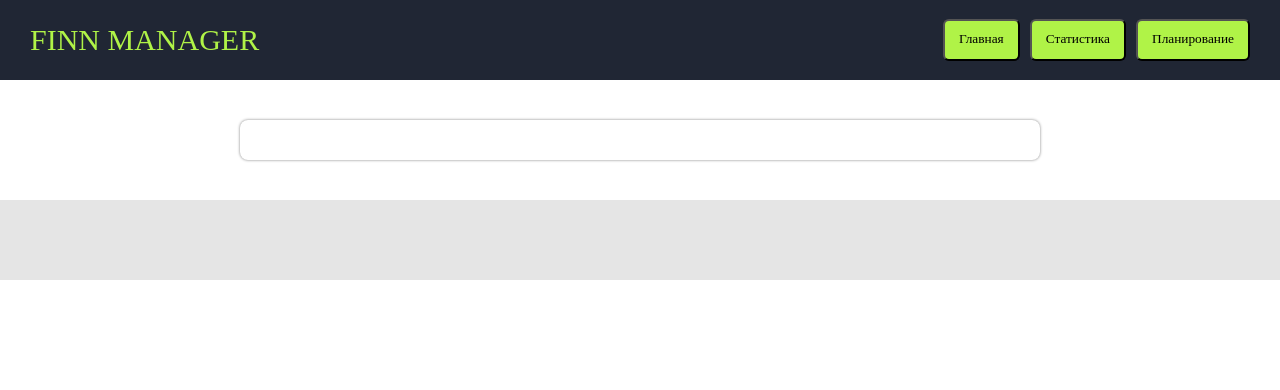
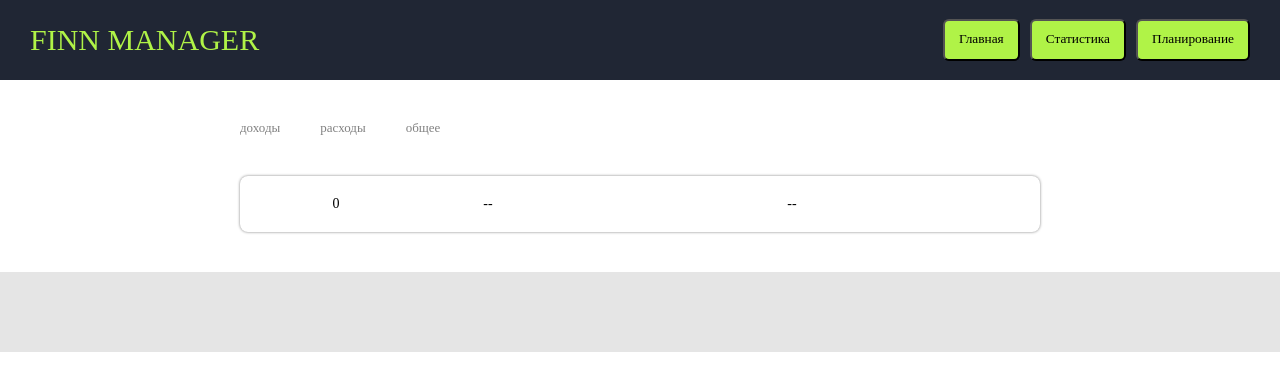
Before and after one commit to sergey87chuvasov/react-project12, a React (Create React App) app: page / in a window 1280 px wide. Both pictures are taken after a click on the button "Статистика". Shown: the top 390 px of the page. Built offline with nearby package versions, Linux system fonts and the light colour scheme.

Commit message:
added statistics component improvement to the project

```diff
--- a/src/components/views/local/DataList.jsx
+++ b/src/components/views/local/DataList.jsx
@@ -1,22 +1,88 @@
-import React from 'react';
+import React, { useEffect, useState } from 'react';
 import css from '../../../styles/dataList.css';
 
-const { DataContainer, ContentCell, ContentLine } = css;
+const { DataContainer, ContentCell, ContentLine, ButtonsLine, ButtonItem } =
+  css;
 
 const DataList = (props) => {
   const { data = [] } = props;
+  const [dataType, setDataType] = useState('расход');
+  const filterData = data.filter((item) => item.split('::')[1] === dataType);
+  const filterDataSumm = data
+    .filter((item) => item.split('::')[1] === dataType)
+    .reduce((summ, item) => {
+      return (
+        summ +
+        +(item.split('::')[0].split(' ')[0] + item.split('::')[0].split(' ')[1])
+      );
+    }, 0);
+
+  const filterDataDelta = data.reduce((summ, item) => {
+    if (item.split('::')[1] === 'доход') {
+      return (
+        summ +
+        +(item.split('::')[0].split(' ')[0] + item.split('::')[0].split(' ')[1])
+      );
+    } else {
+      return (
+        summ -
+        +(item.split('::')[0].split(' ')[0] + item.split('::')[0].split(' ')[1])
+      );
+    }
+  }, 0);
+
+  const reduceDataType1 = () => setDataType('доход');
+  const reduceDataType2 = () => setDataType('расход');
+  const reduceDataType3 = () => setDataType('');
+
+  useEffect(() => {
+    console.log(data);
+  }, []);
+
   return (
     <React.Fragment>
+      <ButtonsLine>
+        <ButtonItem onClick={reduceDataType1}>доходы</ButtonItem>
+        <ButtonItem onClick={reduceDataType2}>расходы</ButtonItem>
+        <ButtonItem onClick={reduceDataType3}>общее</ButtonItem>
+      </ButtonsLine>
       <DataContainer>
-        {data.map((item, index) => {
+        {filterData.length > 0 && (
+          <React.Fragment>
+            {filterData.map((item, index) => {
               return (
-            <ContentLine key={index}>
+                <ContentLine key={index} style={{ marginBottom: '10px' }}>
                   <ContentCell width={'20%'}>{item.split('::')[0]}</ContentCell>
                   <ContentCell width={'20%'}>{item.split('::')[1]}</ContentCell>
                   <ContentCell width={'60%'}>{item.split('::')[2]}</ContentCell>
                 </ContentLine>
               );
             })}
+            <ContentLine>
+              <ContentCell width={'20%'}>{filterDataSumm}</ContentCell>
+              <ContentCell width={'20%'}>--</ContentCell>
+              <ContentCell width={'60%'}>--</ContentCell>
+            </ContentLine>
+          </React.Fragment>
+        )}
+        {filterData.length === 0 && (
+          <React.Fragment>
+            {data.map((item, index) => {
+              return (
+                <ContentLine key={index} style={{ marginBottom: '10px' }}>
+                  <ContentCell width={'20%'}>{item.split('::')[0]}</ContentCell>
+                  <ContentCell width={'20%'}>{item.split('::')[1]}</ContentCell>
+                  <ContentCell width={'60%'}>{item.split('::')[2]}</ContentCell>
+                </ContentLine>
+              );
+            })}
+            <ContentLine>
+              <ContentCell width={'20%'}>{filterDataDelta}</ContentCell>
+              <ContentCell width={'20%'}>--</ContentCell>
+              <ContentCell width={'60%'}>--</ContentCell>
+            </ContentLine>
+          </React.Fragment>
+        )}
       </DataContainer>
     </React.Fragment>
   );
--- a/src/styles/dataList.css.js
+++ b/src/styles/dataList.css.js
@@ -29,6 +29,24 @@
     width: ${(props) => props.width};
     text-align: center;
   `,
+  ButtonsLine: styled.div`
+    display: flex;
+    flex-direction: row;
+    align-items: center;
+    justify-content: flex-start;
+    position: relative;
+    width: 800px;
+    margin: 0 auto;
+    margin-top: 40px;
+  `,
+  ButtonItem: styled.span`
+    display: block;
+    position: relative;
+    font-size: 13px;
+    color: grey;
+    margin-right: 40px;
+    cursor: pointer;
+  `,
 };
 
 export default css;
```
Lines whose indentation alone changed are shown as unchanged.
